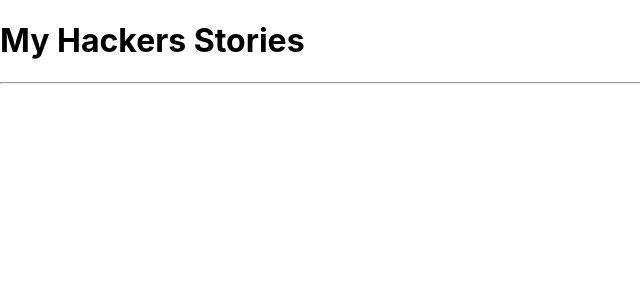
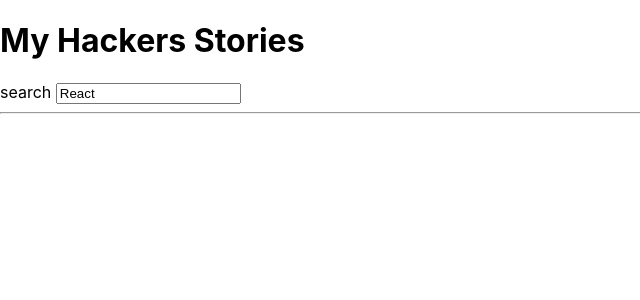
Before and after one commit to mackoctavian/hackers-stories, a React (Create React App) app: page / in a window 1280 px wide. Shown: the top 300 px of the page, without its empty margins (0-640 px from the left). Built offline with nearby package versions, Linux system fonts and the light colour scheme.

Commit message:
Made the search more concise for reusability

```diff
--- a/src/App.js
+++ b/src/App.js
@@ -45,7 +45,7 @@ function App() {
   return (
     <div>
       <h1>My Hackers Stories</h1>
-      <inputWithLabel id="search" label="search" value={searchTerm} onInputChange={handleSearch} type="text"></inputWithLabel>
+      <InputWithLabel id="search" label="search" value={searchTerm} onInputChange={handleSearch} type="text"></InputWithLabel>
       <hr></hr>
       <List list={searchedStories} />
     </div>
@@ -71,12 +71,12 @@ const Item = ({title, url, author, num_comments, points}) => {
   )
 }
 
-const inputWithLabel = ({ id,label,value, onInputChange }) => {
+const InputWithLabel = ({ id,label,value, onInputChange }) => {
   return (
     <div>
       <label htmlFor={id}>{label}</label>
       &nbsp;
-      <input id={id} type={type} onChange={onInputChange} value={value}></input>
+      <input id={id} type='text' onChange={onInputChange} value={value}></input>
     </div>
   );
 };
```
